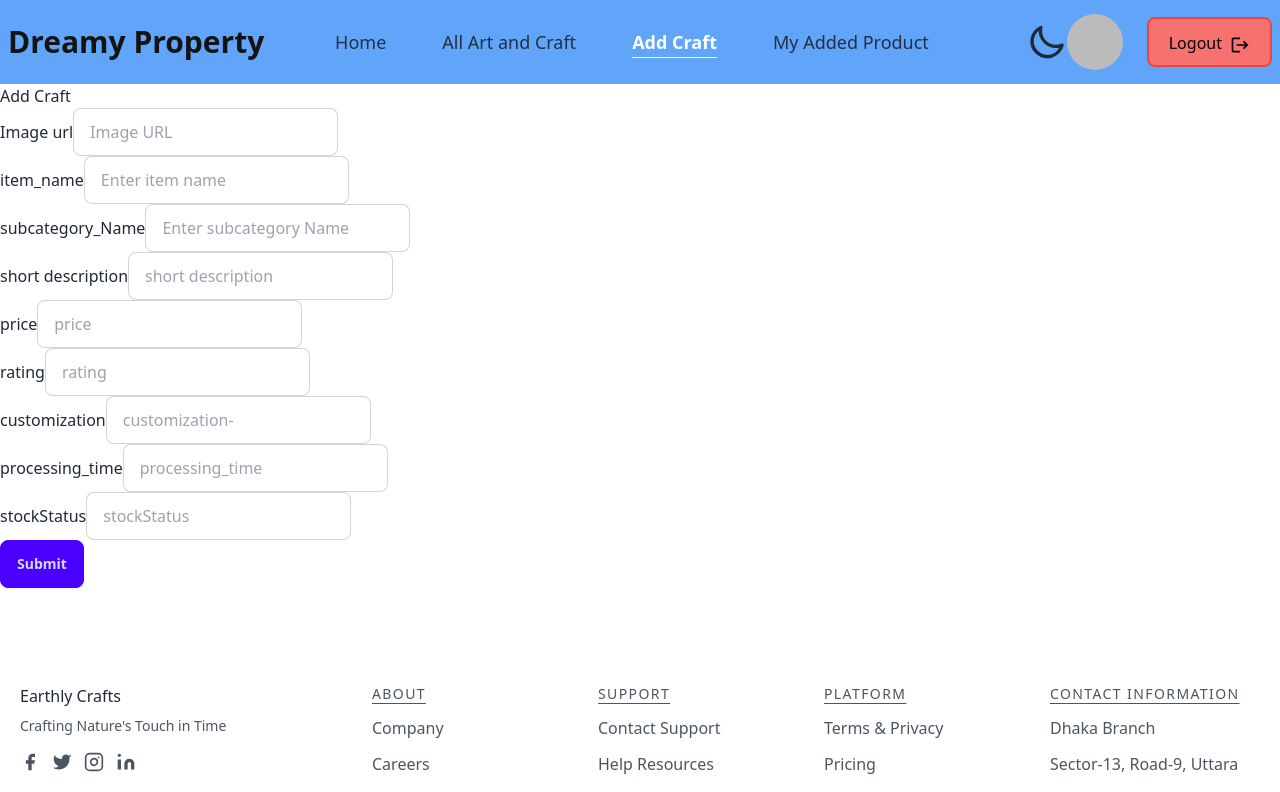
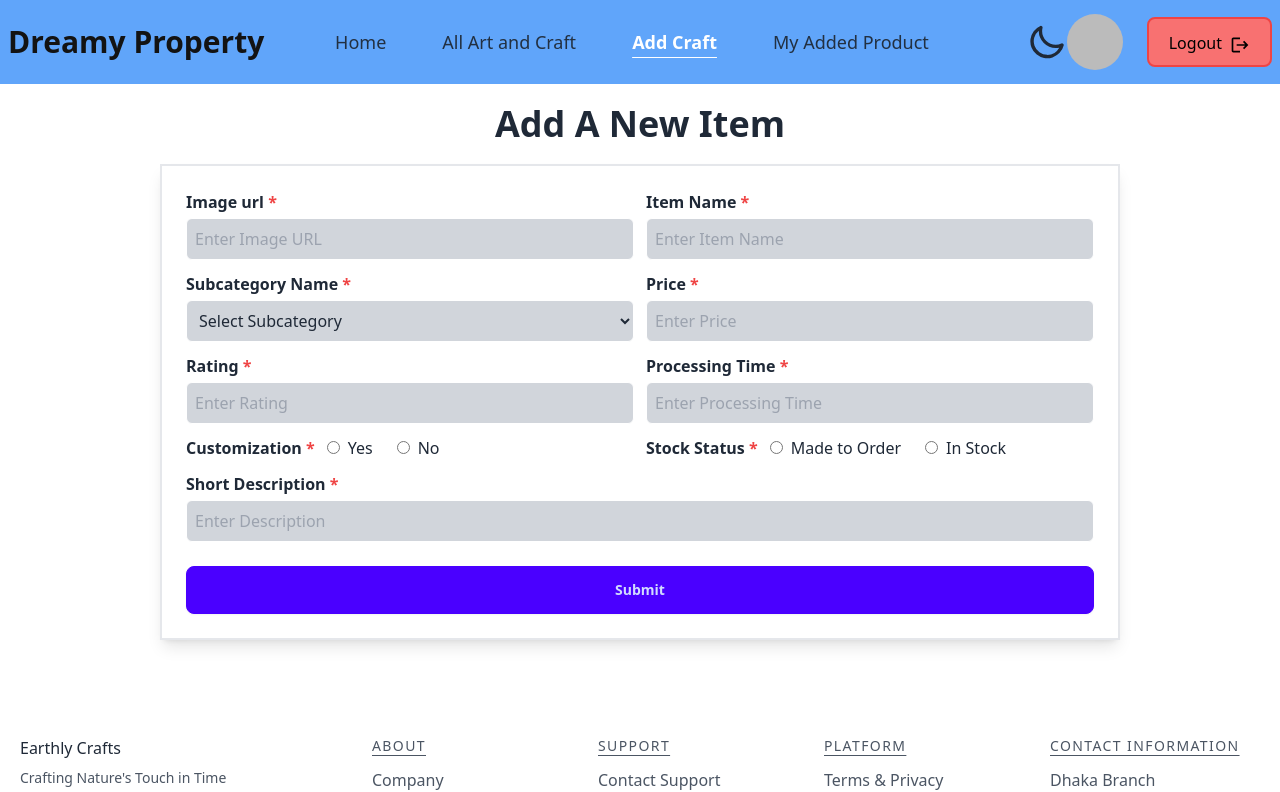
Before and after one commit to NihanShahriarPalock/EarthyCrafts_Client, a React (Vite) app: page /AddCraft in a window 1280 px wide. Shown: the top 792 px of the page. Built offline with nearby package versions, Linux system fonts and the light colour scheme; no server answers; sample sign-in values are in the browser's storage.

Commit message:
Add New Item Design Changed

```diff
--- a/src/pages/AddCraft.jsx
+++ b/src/pages/AddCraft.jsx
@@ -1,7 +1,6 @@
 // import { toast } from "react-toastify";
 import UseAuth from "../hooks/UseAuth";
-import { toast,ToastBar } from "react-hot-toast";
-
+import { toast, ToastBar } from "react-hot-toast";
 
 const AddCraft = () => {
   const { user } = UseAuth() || {};
@@ -46,99 +45,180 @@ const AddCraft = () => {
       .then((data) => {
         console.log(data);
         if (data?.insertedId) {
-           toast.success(`${item_name} is inserted`);
+          toast.success(`${item_name} is inserted`);
         }
         form.reset();
       });
   };
   return (
-    <div>
-      <h2>Add Craft</h2>
-      <form onSubmit={handleAddCraft}>
-        <div>
-          Image url
+    <div className='w-full lg:w-3/4  mx-auto'>
+      <h2 className='my-5 text-center font-bold text-2xl md:text-4xl '>
+        Add A New Item
+      </h2>
+      <form
+        onSubmit={handleAddCraft}
+        className='grid grid-cols-1 md:grid-cols-2 gap-3  shadow-lg p-2 lg:p-6 border-2 border-gray-200'>
+        <div className='flex flex-col gap-1'>
+          <label className='font-semibold'>
+            Image url <span className='text-red-500'>&#42;</span>
+          </label>
           <input
+            className='border-[1px] border-white   bg-gray-300 p-2 rounded-md'
+            placeholder='Enter Image URL'
+            required
+            name='image'
             type='text'
-            placeholder='Image URL'
-            className='input input-bordered '
-            name='image'
-          />
-        </div>
-        <div>
-          item_name
-          <input
-            type='text'
-            placeholder='Enter item name'
-            className='input input-bordered '
-            name='item_name'
-          />
-        </div>
-        <div>
-          subcategory_Name
-          <input
-            type='text'
-            placeholder='Enter subcategory Name'
-            className='input input-bordered '
-            name='subcategory_Name'
-          />
-        </div>
-        <div>
-          short description
-          <input
-            type='text'
-            placeholder='short description'
-            className='input input-bordered '
-            name='short_description'
-          />
-        </div>
-        <div>
-          price
-          <input
-            type='text'
-            placeholder='price'
-            className='input input-bordered '
-            name='price'
-          />
-        </div>
-        <div>
-          rating
-          <input
-            type='text'
-            placeholder='rating'
-            className='input input-bordered '
-            name='rating'
-          />
-        </div>
-        <div>
-          customization
-          <input
-            type='text'
-            placeholder='customization-'
-            className='input input-bordered '
-            name='customization'
-          />
-        </div>
-        <div>
-          processing_time
-          <input
-            type='text'
-            placeholder='processing_time'
-            className='input input-bordered '
-            name='processing_time'
-          />
-        </div>
-        <div>
-          stockStatus
-          <input
-            type='text'
-            placeholder='stockStatus'
-            className='input input-bordered '
-            name='stockStatus'
           />
         </div>
 
-        <div>
-          <input className='btn btn-primary' type='submit' value='Submit' />
+        <div className='flex flex-col gap-1'>
+          <label className='font-semibold'>
+            Item Name <span className='text-red-500'>&#42;</span>
+          </label>
+          <input
+            className='border-[1px] border-white   bg-gray-300 p-2 rounded-md'
+            placeholder='Enter Item Name'
+            required
+            name='item_name'
+            type='text'
+          />
+        </div>
+
+        <div className='flex flex-col gap-1'>
+          <label className='font-semibold'>
+            Subcategory Name <span className='text-red-500'>&#42;</span>
+          </label>
+          <select
+            className='border-[1px] border-white bg-gray-300 p-2 rounded-md'
+            required
+            name='subcategory_Name'>
+            <option value=''>Select Subcategory</option>
+            <option value='Wooden Furniture & Sculptures'>
+              Wooden Furniture & Sculptures
+            </option>
+            <option value='Wooden Home Decor'>Wooden Home Decor</option>
+            <option value='Wooden Utensils and Kitchenware'>
+              Wooden Utensils and Kitchenware
+            </option>
+            <option value='Jute Home Decor'>Jute Home Decor</option>
+            <option value='Jute Kitchenware & utensils'>
+              Jute Kitchenware & utensils
+            </option>
+            <option value='Jute and wooden jewellery'>
+              Jute and wooden jewellery
+            </option>
+          </select>
+        </div>
+
+        <div className='flex flex-col gap-1'>
+          <label className='font-semibold'>
+            Price <span className='text-red-500'>&#42;</span>
+          </label>
+          <input
+            className='border-[1px] border-white   bg-gray-300 p-2 rounded-md'
+            placeholder='Enter Price'
+            required
+            name='price'
+            type='text'
+          />
+        </div>
+
+        <div className='flex flex-col gap-1'>
+          <label className='font-semibold'>
+            Rating <span className='text-red-500'>&#42;</span>
+          </label>
+          <input
+            className='border-[1px] border-white   bg-gray-300 p-2 rounded-md'
+            placeholder='Enter Rating'
+            required
+            name='rating'
+            type='text'
+          />
+        </div>
+
+        <div className='flex flex-col gap-1'>
+          <label className='font-semibold'>
+            Processing Time <span className='text-red-500'>&#42;</span>
+          </label>
+          <input
+            className='border-[1px] border-white   bg-gray-300 p-2 rounded-md'
+            placeholder='Enter Processing Time'
+            required
+            name='processing_time'
+            type='text'
+          />
+        </div>
+
+        <div className='flex flex-row gap-1  items-center'>
+          <label className='font-semibold'>
+            Customization <span className='text-red-500'>&#42;</span>
+          </label>
+
+          <label>
+            <input
+              type='radio'
+              value='yes'
+              className='input-radio mx-2'
+              name='customization'
+            />
+            Yes
+          </label>
+          <label className='ml-3'>
+            <input
+              type='radio'
+              value='no'
+              className='input-radio mx-2'
+              name='customization'
+            />
+            No
+          </label>
+        </div>
+
+        <div className='flex flex-row gap-1  items-center'>
+          <label className='font-semibold'>
+            Stock Status <span className='text-red-500'>&#42;</span>
+          </label>
+
+          <label>
+            <input
+              type='radio'
+              value='madeToOrder'
+              className='input-radio mx-2'
+              name='stockStatus'
+            />
+            Made to Order
+          </label>
+          <label className='ml-3'>
+            <input
+              type='radio'
+              value='inStock'
+              className='input-radio mx-2'
+              name='stockStatus'
+            />
+            In Stock
+          </label>
+        </div>
+
+        <div className='flex flex-col gap-1 col-span-1 md:col-span-2'>
+          <label className='font-semibold'>
+            Short Description <span className='text-red-500'>&#42;</span>
+          </label>
+          <input
+            className='border-[1px] border-white   bg-gray-300 p-2 rounded-md'
+            placeholder='Enter Description'
+            required
+            name='short_description'
+            type='text'
+          />
+        </div>
+        <div></div>
+
+        <div className='col-span-1 md:col-span-2'>
+          <input
+            className='btn btn-primary w-full '
+            type='submit'
+            value='Submit'
+          />
         </div>
       </form>
     </div>
```
